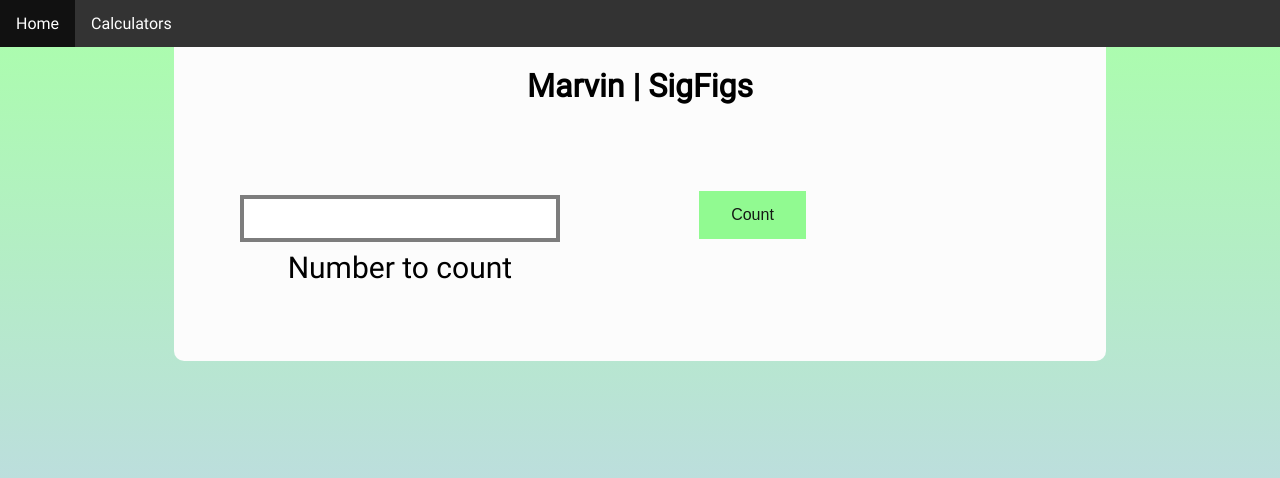
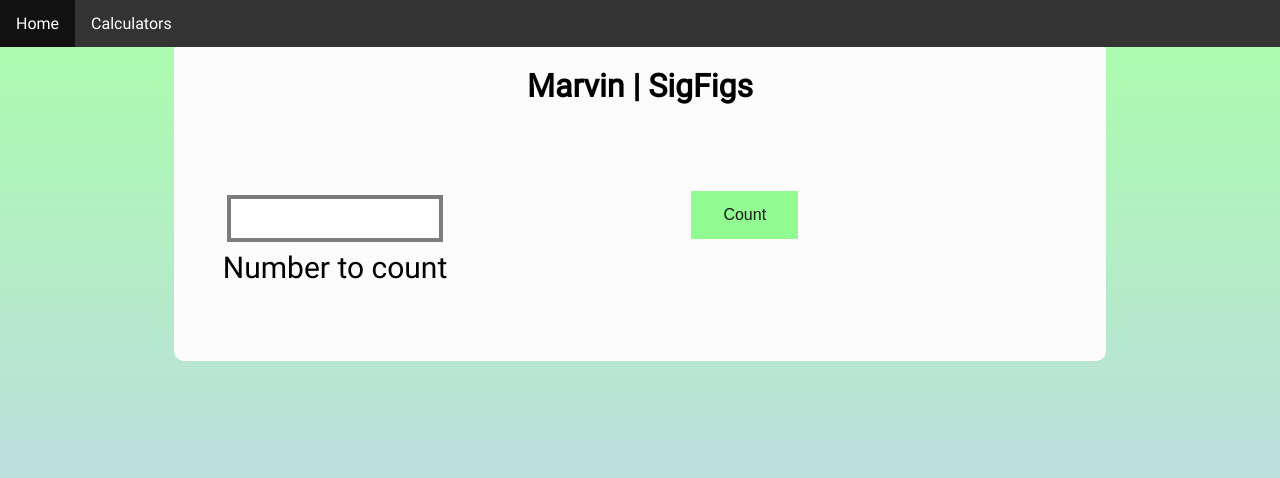
Before and after one commit to RafaelCenzano/Marvin-V4, a Flask app: page /calculators/sigfigs in a window 1280 px wide. Shown: the top 478 px of the page. Run offline with Flask 2, Linux system fonts and the light colour scheme.

Commit message:
set max width

```diff
--- a/marvin/static/css/base.css
+++ b/marvin/static/css/base.css
@@ -35,6 +35,7 @@ body {
 }
 
 .grid-container > div {
+  max-width: 270px;
   text-align: center;
   padding: 20px 0;
   font-size: 30px;
```
